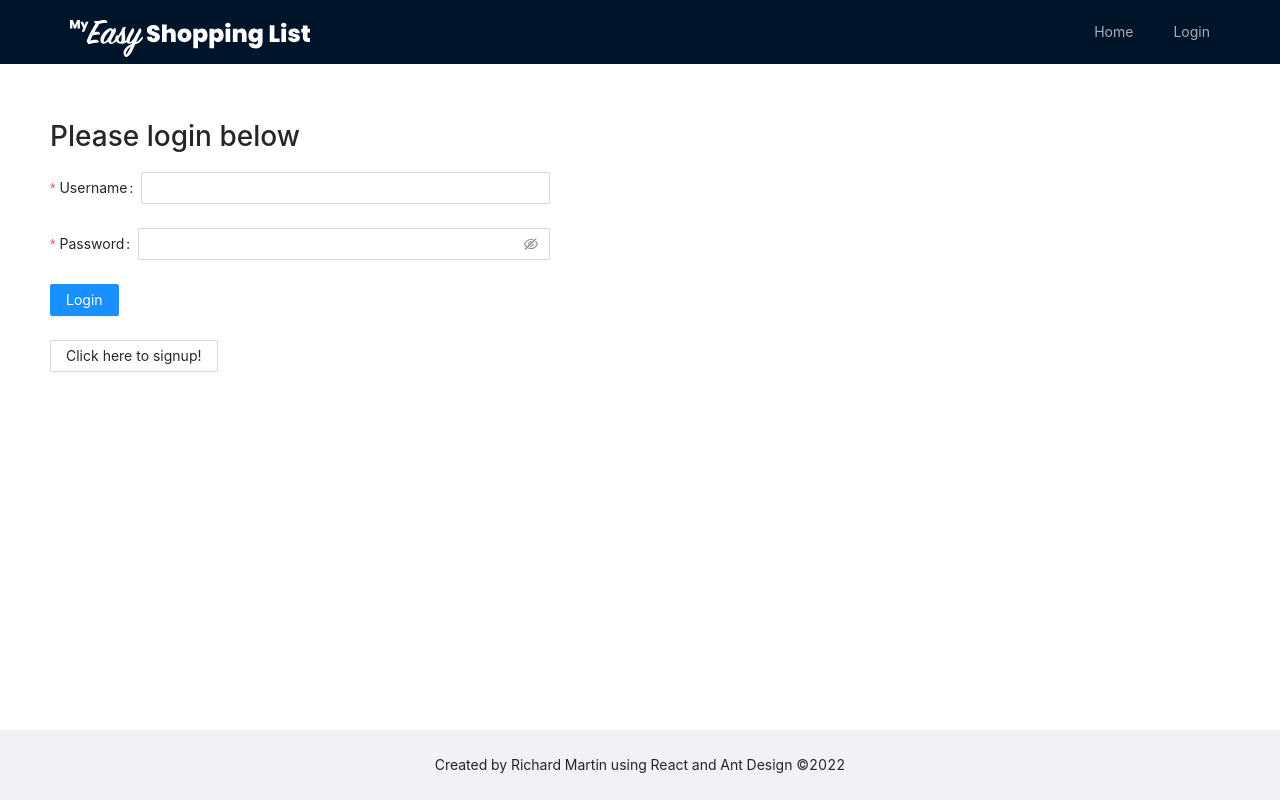
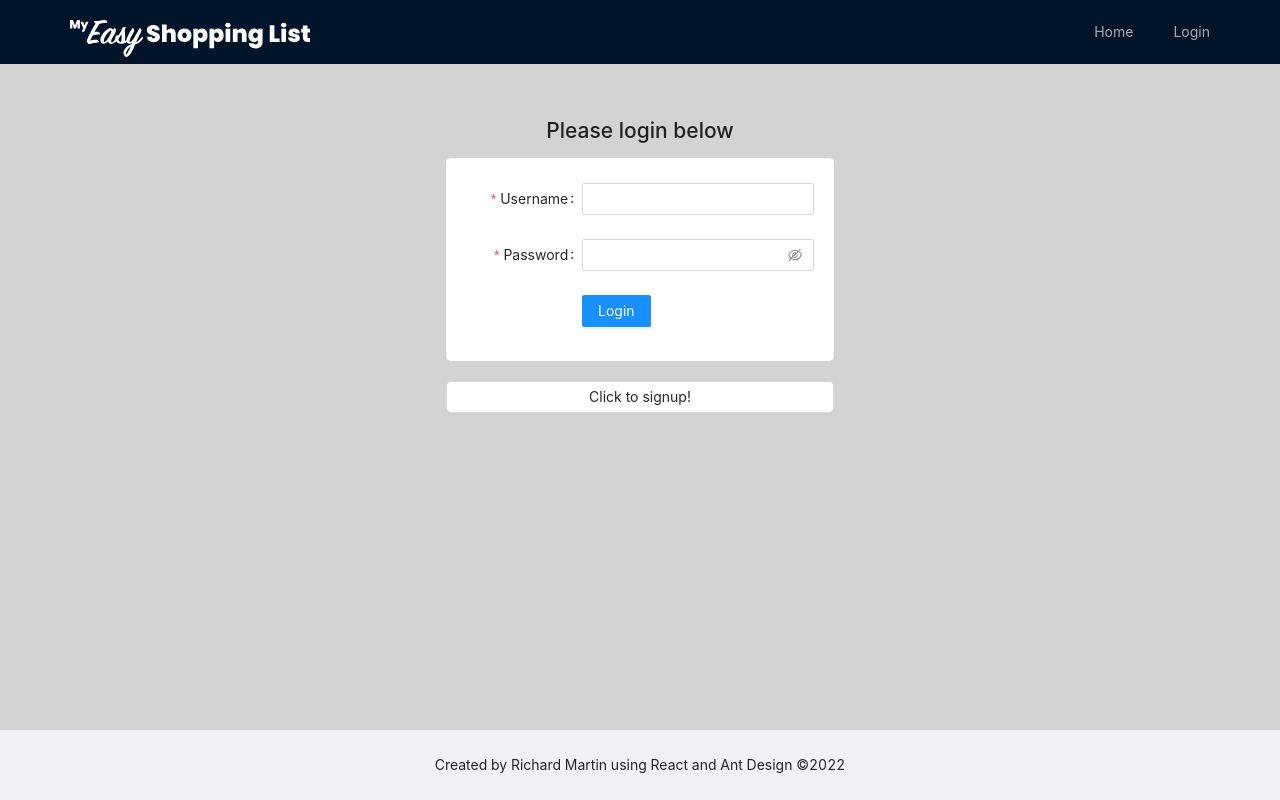
Before and after one commit to RichardMartinAus/my-easy-shopping-list, a React (Create React App) app in the folder client/: page /login in a window 1280 px wide. Built offline with nearby package versions, Linux system fonts and the light colour scheme.

Commit message:
working on list components

```diff
--- a/client/src/App.css
+++ b/client/src/App.css
@@ -1,26 +1,44 @@
 @import '~antd/dist/antd.css';
+
+body {
+  background-color: lightgray;
+}
 
 .site-layout-content {
   min-height: 280px;
-  padding: 24px;
+  padding: 40px;
   background: #fff;
+  border-radius: 5px;
 }
-#components-layout-demo-top .logo {
-  float: left;
-  width: 120px;
-  height: 31px;
-  margin: 16px 24px 16px 0;
-  background: rgba(255, 255, 255, 0.3);
-}
-.ant-row-rtl #components-layout-demo-top .logo {
-  float: right;
-  margin: 16px 0 16px 24px;
+
+.form-background {
+  padding: 25px 20px 10px 20px;
+  background: #fff;
+  border-radius: 5px;
 }
 
 .logo {
   width: 100%;
   max-width: 280px;
-  /* height: 40px; */
+  padding: 20px;
+}
+
+.centered-text {
+  text-align: center;
+  align-items: center;
+}
+.btn {
+  margin-top: 20px;
+  border-radius: 5px;
+}
+
+.script-text {
+  font-weight: bolder;
+}
+
+.page-logo {
+  max-width: 600px;
+  height: auto;
   padding: 20px;
 }
 
--- a/client/src/components/Footer.js
+++ b/client/src/components/Footer.js
@@ -1,6 +1,5 @@
-import React, { useState } from 'react';
+import React from 'react';
 import { Layout } from 'antd';
-import Nav from '../components/Navbar';
 
 const { Footer } = Layout;
 
--- a/client/src/components/Header.js
+++ b/client/src/components/Header.js
@@ -1,7 +1,7 @@
-import React, { useState } from 'react';
+import React, { Component } from 'react';
 import Auth from '../utils/auth';
 import { Link } from 'react-router-dom';
-import { Layout, Menu } from 'antd';
+import { Drawer, Layout, Menu, Button } from 'antd';
 import whiteLogo from '../assets/images/logo-white.svg';
 
 const { Header } = Layout;
--- a/client/src/components/LoginForm.js
+++ b/client/src/components/LoginForm.js
@@ -48,15 +48,16 @@ function LoginForm(props) {
 
   return (
     <>
-      <h1>Please login below</h1>
+      <h2 className="centered-text">Please login below</h2>
       <Form
         name="basic"
-        // labelCol={{
-        //   span: 8,
-        // }}
-        // wrapperCol={{
-        //   span: 16,
-        // }}
+        className="form-background"
+        labelCol={{
+          span: 8,
+        }}
+        wrapperCol={{
+          span: 16,
+        }}
         initialValues={{
           remember: true,
         }}
@@ -96,18 +97,18 @@ function LoginForm(props) {
         </Form.Item>
 
         <Form.Item
-        // wrapperCol={{
-        //   offset: 8,
-        //   span: 16,
-        // }}
+          wrapperCol={{
+            offset: 8,
+            span: 16,
+          }}
         >
           <Button type="primary" htmlType="submit" style={{ float: 'left' }}>
             Login
           </Button>
         </Form.Item>
       </Form>
-      <Button htmlType="submit" style={{ float: 'left' }}>
-        <Link to="/signup">Click here to signup!</Link>
+      <Button htmlType="submit" block className="btn">
+        <Link to="/signup">Click to signup!</Link>
       </Button>
     </>
   );
--- a/client/src/components/SavedLists.js
+++ b/client/src/components/SavedLists.js
@@ -0,0 +1,27 @@
+import React from 'react';
+import { Layout, Card } from 'antd';
+
+const { Content } = Layout;
+
+const SavedLists = () => {
+  return (
+    <Layout className="layout">
+      <>
+        <Content>
+          <Card
+            title="Your saved lists"
+            style={{
+              maxWidth: 400,
+            }}
+          >
+            <p>Weekly essentials</p>
+            <p>Monthly shop</p>
+            <p>Test list</p>
+          </Card>
+        </Content>
+      </>
+    </Layout>
+  );
+};
+
+export default SavedLists;
--- a/client/src/components/SignupForm.js
+++ b/client/src/components/SignupForm.js
@@ -43,10 +43,14 @@ function SignupForm() {
 
   return (
     <>
+      <h2 className="centered-text">
+        Please fill out the fields below to create an account
+      </h2>
       <Form
         name="basic"
+        className="form-background"
         labelCol={{
-          span: 8,
+          span: 6,
         }}
         wrapperCol={{
           span: 16,
@@ -105,18 +109,15 @@ function SignupForm() {
           <Input.Password />
         </Form.Item>
 
-        <Form.Item
-          wrapperCol={{
-            offset: 8,
-            span: 16,
-          }}
-        >
+        <Form.Item>
           <Button type="primary" htmlType="submit">
             Submit
           </Button>
         </Form.Item>
       </Form>
-      <Link to="/login">← Go to Login</Link>
+      <Button htmlType="submit" block className="btn">
+        <Link to="/login">Back to login!</Link>
+      </Button>
     </>
   );
 }
--- a/client/src/pages/Home.js
+++ b/client/src/pages/Home.js
@@ -1,6 +1,7 @@
 import React from 'react';
-import { Layout } from 'antd';
+import { Layout, Col, Row } from 'antd';
 import PageHeader from '../components/Header';
+import logo from '../assets/images/mesl-logo-bw.svg';
 
 const { Content } = Layout;
 
@@ -8,13 +9,36 @@ const Home = () => {
   return (
     <div>
       <PageHeader />
+      <Row justify="center">
+        <Col align="middle">
           <Content
             style={{
               padding: '50px 50px',
             }}
           >
-        <div className="site-layout-content">Content</div>
+            <div className="site-layout-content">
+              <h1 className="centered-text">Welcome to</h1>
+              <img
+                className="page-logo"
+                src={logo}
+                alt="My Easy Shopping List logo in black"
+              />
+              <p className="centered-text">
+                Here you'll be able to create an account and manage all your
+                shopping lists in one place! Our aim is to make your life
+                easier, more organised and more convenient.
+              </p>
+              <h3 className="centered-text">
+                NO MORE - "aaahhhh, I forgot to get milk!" when you get home.
+              </h3>
+              <p className="centered-text">
+                Sign up today to live life the{' '}
+                <span className="centered-text script-text">Easy</span> way!
+              </p>
+            </div>
           </Content>
+        </Col>
+      </Row>
     </div>
   );
 };
--- a/client/src/pages/Login.js
+++ b/client/src/pages/Login.js
@@ -1,5 +1,5 @@
 import React from 'react';
-import { Layout } from 'antd';
+import { Layout, Col, Row } from 'antd';
 import LoginForm from '../components/LoginForm';
 import PageHeader from '../components/Header';
 
@@ -9,6 +9,8 @@ const Login = () => {
   return (
     <div>
       <PageHeader />
+      <Row justify="center">
+        <Col align="middle">
           <Content
             style={{
               padding: '50px 50px',
@@ -17,6 +19,8 @@ const Login = () => {
           >
             <LoginForm />
           </Content>
+        </Col>
+      </Row>
     </div>
   );
 };
--- a/client/src/pages/Signup.js
+++ b/client/src/pages/Signup.js
@@ -1,5 +1,5 @@
 import React from 'react';
-import { Layout } from 'antd';
+import { Layout, Col, Row } from 'antd';
 import SignupForm from '../components/SignupForm';
 import PageHeader from '../components/Header';
 
@@ -9,6 +9,8 @@ const Login = () => {
   return (
     <div>
       <PageHeader />
+      <Row justify="center">
+        <Col align="middle">
           <Content
             style={{
               padding: '50px 50px',
@@ -17,6 +19,8 @@ const Login = () => {
           >
             <SignupForm />
           </Content>
+        </Col>
+      </Row>
     </div>
   );
 };
--- a/client/src/pages/UserDash.js
+++ b/client/src/pages/UserDash.js
@@ -1,8 +1,9 @@
 import React from 'react';
 import { useQuery } from '@apollo/client';
 import { QUERY_USER } from '../utils/queries';
-import { Layout } from 'antd';
+import { Layout, Row, Col } from 'antd';
 import PageHeader from '../components/Header';
+import SavedLists from '../components/SavedLists';
 
 const { Content } = Layout;
 
@@ -23,12 +24,17 @@ const Userdash = () => {
         }}
       >
         <div className="site-layout-content">
-          <h1>User Dashboard</h1>
+          <Row>
+            <h1>User Dashboard</h1>
+          </Row>
           {user ? (
             <h2>
               Welcome back, <strong>{user.username}</strong>!
             </h2>
           ) : null}
+          <Row>
+            <SavedLists />
+          </Row>
         </div>
       </Content>
     </div>
```
Also changed, not shown: client/src/assets/images/mesl-logo-bw.svg (added). Lines whose indentation alone changed are shown as unchanged.
